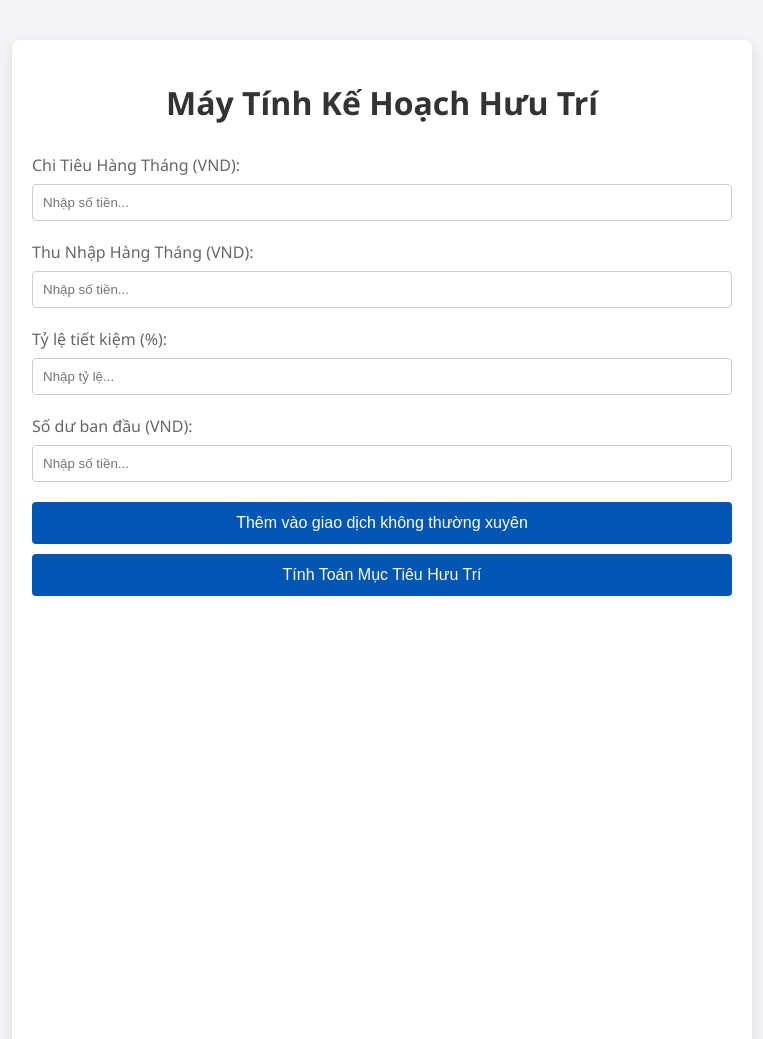
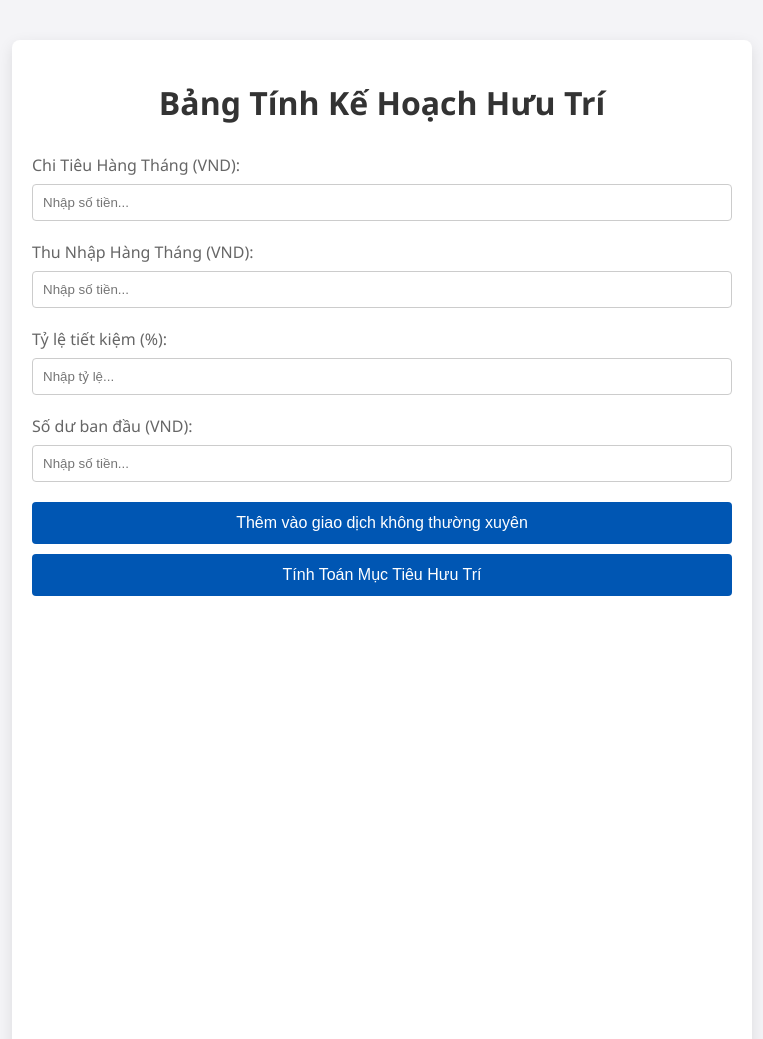
Before and after one commit to Khongdaidong/kehoachnghihuu, a plain HTML site: page index.html in a window 1280 px wide. Shown: the top 1039 px of the page, without its empty margins (258-1021 px from the left). Drawn offline with nearby package versions, Linux system fonts and the light colour scheme.

Commit message:
Add files via upload

```diff
--- a/index.html
+++ b/index.html
@@ -2,7 +2,7 @@
 <html lang="vn">
 <head>
     <meta charset="UTF-8">
-    <title>Máy Tính Kế Hoạch Hưu Trí</title>
+    <title>Bảng Tính Kế Hoạch Hưu Trí</title>
     <link rel="stylesheet" href="style.css">
     <script src="https://cdn.jsdelivr.net/npm/chart.js"></script>
     <style>
@@ -14,7 +14,7 @@
 </head>
 <body>
     <div class="container">
-        <h1>Máy Tính Kế Hoạch Hưu Trí</h1>
+        <h1>Bảng Tính Kế Hoạch Hưu Trí</h1>
         <form id="calculator-form">
             <div class="form-group">
                 <label for="monthly-expenditures">Chi Tiêu Hàng Tháng (VND):</label>
```
